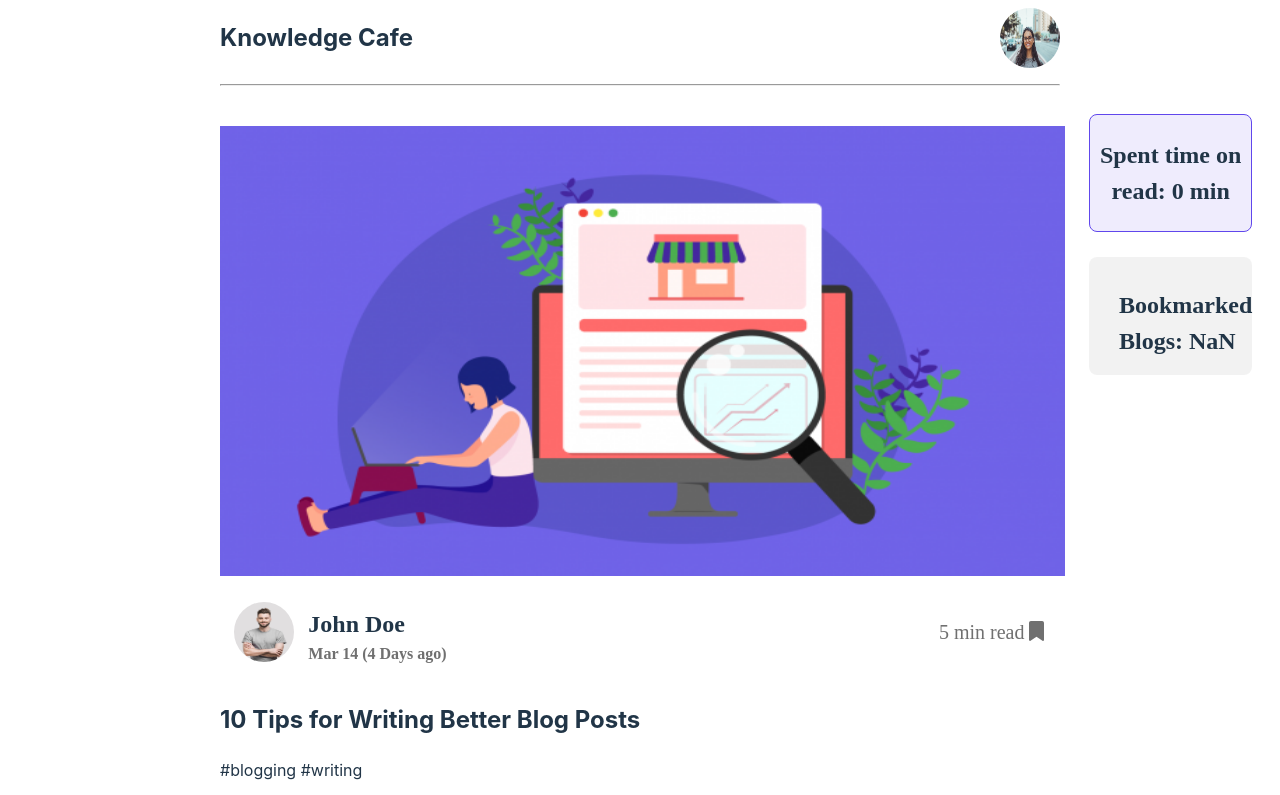
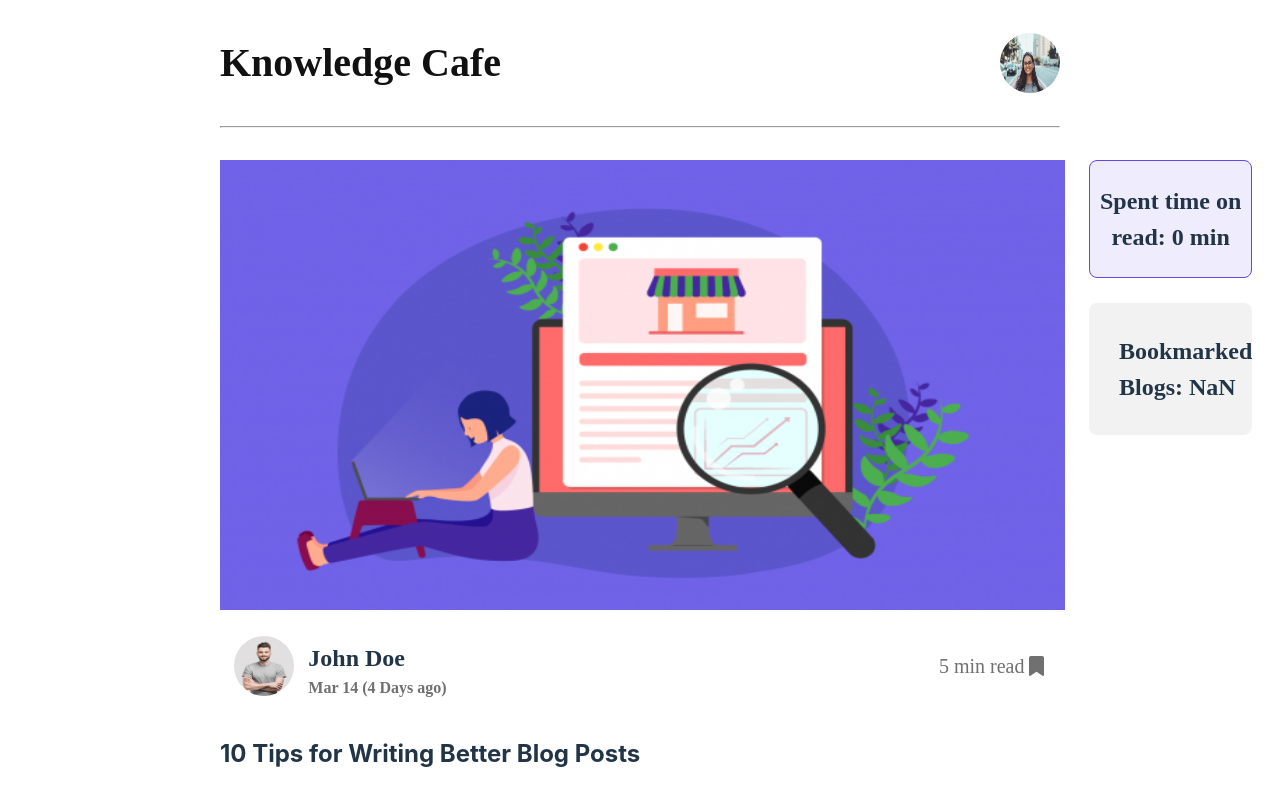
Before and after one commit to adittacse/knowledge-cafe, a React (Vite) app: page / in a window 1280 px wide. Shown: the top 795 px of the page. Built offline with nearby package versions, Linux system fonts and the light colour scheme.

Commit message:
sticky sidebar added

```diff
--- a/src/components/Blog/Blog.css
+++ b/src/components/Blog/Blog.css
@@ -12,12 +12,25 @@
 
 .single-blog {
     width: 845px;
+    padding-top: 32px;
+    margin-top: 0;
+}
+
+.sidebar {
+    padding-top: 32px;
+    margin-top: 0;
+}
+
+.sidebar .sidebar-container {
+    position: sticky;
+    top: 32px;
 }
 
 .time {
     background: rgba(96, 71, 236, 0.1);
     border: 1px solid #6047EC;
     border-radius: 8px;
+    margin-top: 0;
     padding-top: 22px;
     padding-bottom: 22px;
     text-align: center;
@@ -44,15 +57,5 @@
 }
 
 .added-blogs {
-    padding-bottom: 16px;
+    padding-bottom: 30px;
 }
-
-.added-blogs h4 {
-    background: #FFFFFF;
-    border-radius: 8px;
-    margin-left: 16px;
-    margin-right: 16px;
-    margin-bottom: 0;
-    padding: 20px;
-    /*height: 98px;*/
-}
--- a/src/components/Blog/Blog.jsx
+++ b/src/components/Blog/Blog.jsx
@@ -83,11 +83,13 @@ const Blog = () => {
                 }
             </div>
             <div className="sidebar">
-                <h2 className="time">Spent time on read: {readTime} min</h2>
-                <div className="bookmarked-container">
-                    <h2 className="bookmarked-blogs">Bookmarked Blogs: {totalPost.length-1}</h2>
-                    <div className="added-blogs">
-                        <Bookmarked></Bookmarked>
+                <div className="sidebar-container">
+                    <h2 className="time">Spent time on read: {readTime} min</h2>
+                    <div className="bookmarked-container">
+                        <h2 className="bookmarked-blogs">Bookmarked Blogs: {totalPost.length-1}</h2>
+                        <div className="added-blogs">
+                            <Bookmarked></Bookmarked>
+                        </div>
                     </div>
                 </div>
             </div>
--- a/src/components/Bookmarked/Bookmarked.css
+++ b/src/components/Bookmarked/Bookmarked.css
@@ -0,0 +1,8 @@
+h4 {
+    background: #FFFFFF;
+    border-radius: 8px;
+    margin-left: 16px;
+    margin-right: 16px;
+    margin-bottom: 0;
+    padding: 20px;
+}
--- a/src/components/Header/Header.css
+++ b/src/components/Header/Header.css
@@ -10,16 +10,20 @@
     align-items: center;
 }
 
-.header-data h1 {
+.header-data h2 {
     font-family: 'Exo 2';
     font-style: normal;
     font-weight: 700;
     font-size: 40px;
-    /*line-height: 160%;*/
-    /*color: #111111;*/
+    color: #111111;
 }
 .header-data img {
     width: 60px;
     height: 60px;
     border-radius: 50%;
 }
+
+hr {
+    margin: 0;
+    padding: 0;
+}
--- a/src/components/Post/Post.css
+++ b/src/components/Post/Post.css
@@ -1,5 +1,4 @@
 .post-container {
-    margin-top: 32px;
     margin-bottom: 40px;
 }
 
@@ -31,8 +30,8 @@
     font-style: normal;
     font-weight: 700;
     font-size: 24px;
-    margin-top: 0;
-    margin-bottom: 0;
+    margin: 0;
+    padding: 0;
 }
 
 .author-info p {
```
